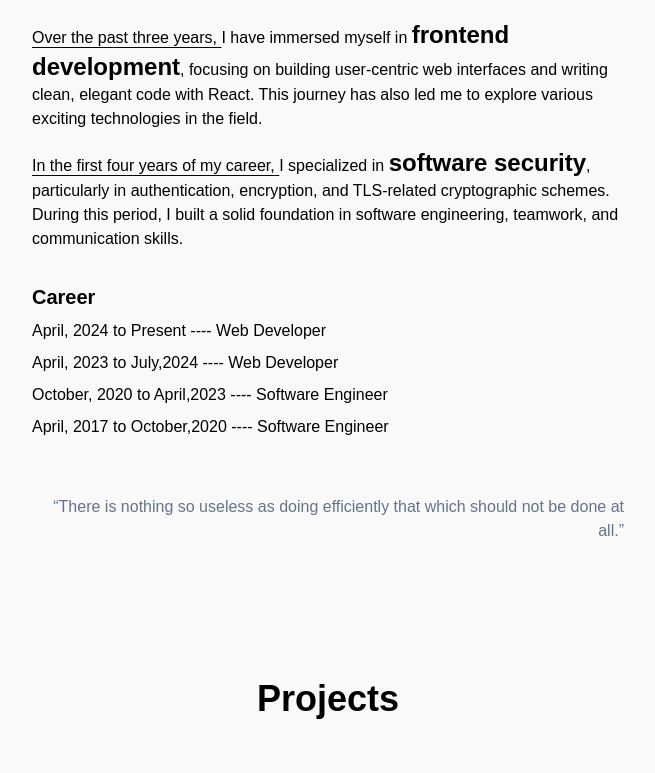
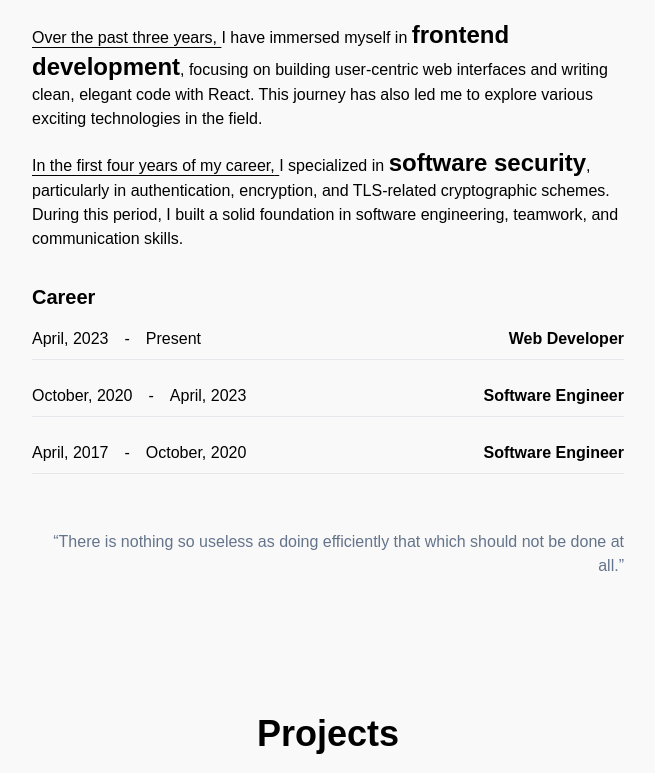
Before and after one commit to Aries-0331/aries-portfolio, a Next.js app: page / in a window 1280 px wide. Shown: the part 1053-1826 px from the top of the page, without its empty margins (312-967 px from the left). Built offline with nearby package versions, Linux system fonts and the light colour scheme; a web font is replaced by a local one.

Commit message:
optimize about section

```diff
--- a/src/app/components/AboutSection.jsx
+++ b/src/app/components/AboutSection.jsx
@@ -11,10 +11,12 @@ const AboutSection = () => {
 		<section id="about" className="w-full flex flex-col items-center pt-20">
 			<motion.div
 				ref={ref}
-				initial={{ opacity: 1 }}
+				initial={{ opacity: 0 }}
 				animate={{ opacity: isInView ? 1 : 0 }}
-				transition={{ ease: "easeInOut", duration: 1 }}
+				transition={{ ease: "easeInOut", duration: 0.5, delay: 0.2 }}
 				className=" w-full md:w-[50%] relative flex flex-col items-start  gap-8 px-6 text-black"
+				role="article"
+				aria-label="About section"
 			>
 				<div className="flex flex-col gap-4">
 					<h2 className="text-4xl font-bold ">About</h2>
@@ -48,13 +50,29 @@ const AboutSection = () => {
 						skills.
 					</p>
 				</div>
-				<div className="flex flex-col gap-2">
+
+				<div className="flex flex-col gap-2 w-full">
 					<h3 className="text-xl font-bold">Career</h3>
-					<p>April, 2024 to Present ---- Web Developer</p>
-					<p>April, 2023 to July,2024 ---- Web Developer</p>
-					<p>October, 2020 to April,2023 ---- Software Engineer</p>
-					<p>April, 2017 to October,2020 ---- Software Engineer</p>
+					<ul className="space-y-4 w-full" role="list">
+						{[
+							["April, 2023", "Present", "Web Developer"],
+							["October, 2020", "April, 2023", "Software Engineer"],
+							["April, 2017", "October, 2020", "Software Engineer"],
+						].map(([start, end, title], index) => (
+							<li
+								key={index}
+								className="flex justify-between items-center w-full py-2 border-b border-gray-200"
+								role="listitem"
+							>
+								<time className="font-medium">{start}</time>
+								<span className="mx-4">-</span>
+								<time className="font-medium">{end}</time>
+								<span className="flex-1 text-right font-semibold">{title}</span>
+							</li>
+						))}
+					</ul>
 				</div>
+
 				<div className="w-full flex justify-end">
 					<p className="py-6 text-slate-500 text-center lg:text-end">
 						“There is nothing so useless as doing efficiently that which should
```
